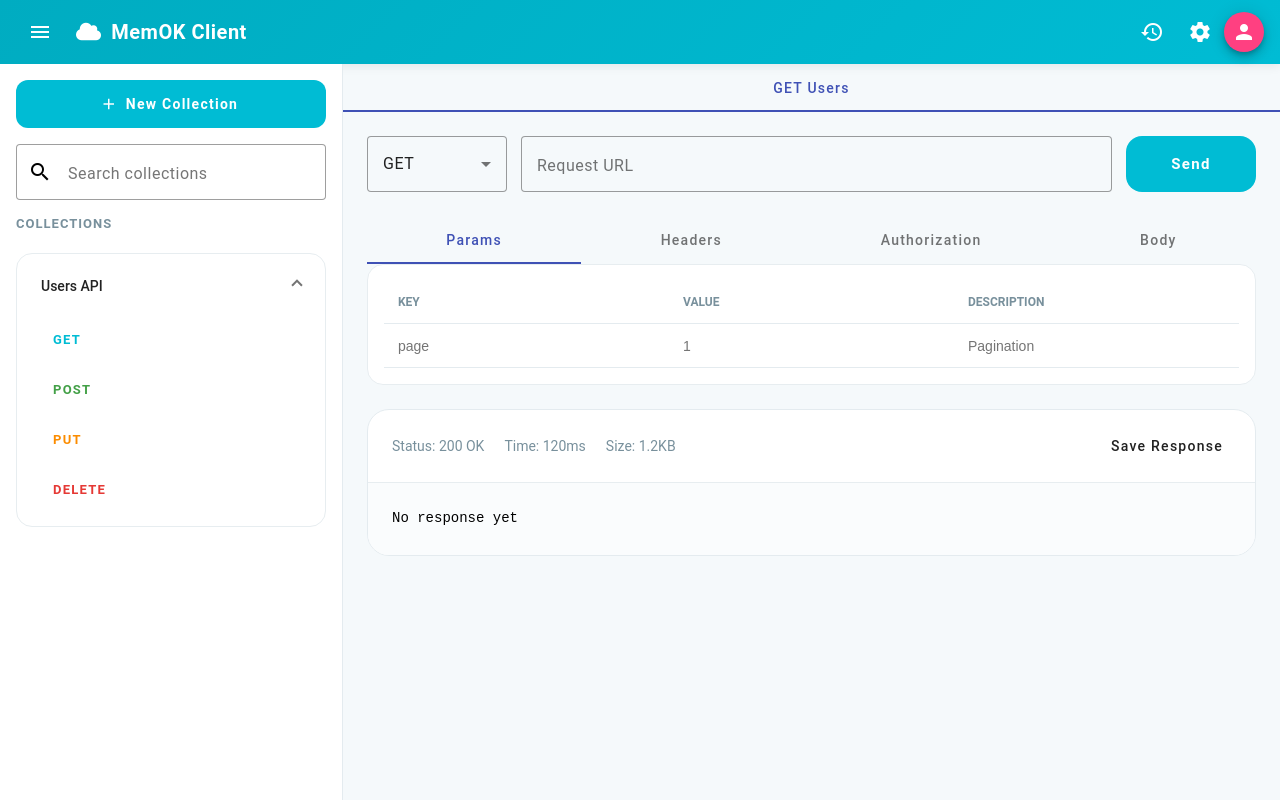
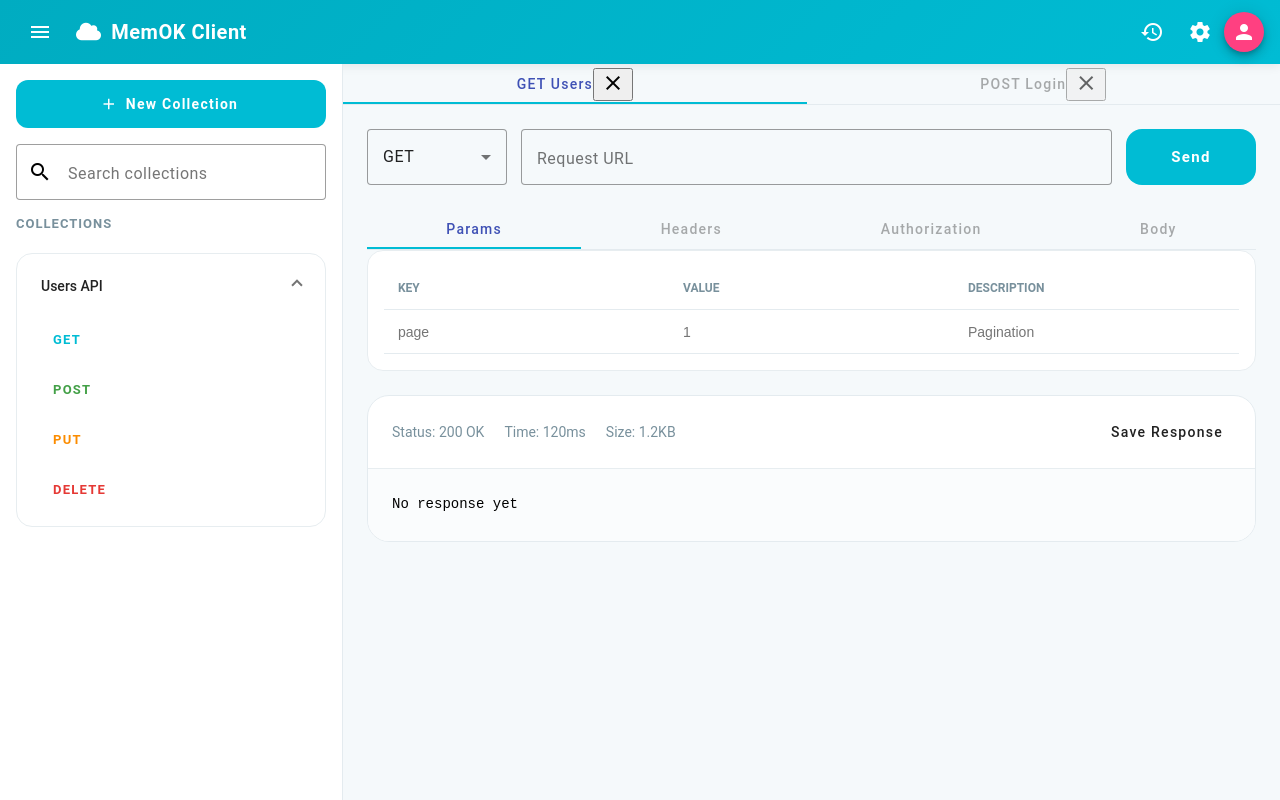
Before and after one commit to T800-M101/memOK, an Angular app: page / in a window 1280 px wide. Built offline with nearby package versions, Linux system fonts and the light colour scheme.

Commit message:
add tabs

```diff
--- a/src/app/features/workspace/components/config-tab/config-tabs.ts
+++ b/src/app/features/workspace/components/config-tab/config-tabs.ts
@@ -1,4 +1,4 @@
-import { Component } from '@angular/core';
+import { Component, input } from '@angular/core';
 import { MatTabsModule } from '@angular/material/tabs';
 import { MatFormFieldModule } from '@angular/material/form-field';
 import { MatInputModule } from '@angular/material/input';
@@ -15,4 +15,6 @@ import { FormsModule } from '@angular/forms';
   templateUrl: './config-tabs.html',
   styleUrl: './config-tabs.css',
 })
-export class ConfigTabs {}
+export class ConfigTabs {
+  requestData = input<any>();
+}
--- a/src/app/features/workspace/components/request-bar/request-bar.ts
+++ b/src/app/features/workspace/components/request-bar/request-bar.ts
@@ -1,4 +1,4 @@
-import { Component } from '@angular/core';
+import { Component, input } from '@angular/core';
 import { MatFormFieldModule } from '@angular/material/form-field';
 import { MatSelectModule } from '@angular/material/select';
 import { MatInputModule } from '@angular/material/input';
@@ -17,4 +17,6 @@ import { FormsModule } from '@angular/forms';
   templateUrl: './request-bar.html',
   styleUrl: './request-bar.css',
 })
-export class RequestBar {}
+export class RequestBar {
+  requestData = input<any>();
+}
--- a/src/app/features/workspace/components/response-section/response-section.ts
+++ b/src/app/features/workspace/components/response-section/response-section.ts
@@ -1,4 +1,4 @@
-import { Component } from '@angular/core';
+import { Component, input } from '@angular/core';
 import { MatButtonModule } from '@angular/material/button';
 
 @Component({
@@ -7,4 +7,6 @@ import { MatButtonModule } from '@angular/material/button';
   templateUrl: './response-section.html',
   styleUrl: './response-section.css',
 })
-export class ResponseSection {}
+export class ResponseSection {
+  requestData = input<any>();
+}
--- a/src/app/features/workspace/workspace.html
+++ b/src/app/features/workspace/workspace.html
@@ -1,11 +1,22 @@
 <main class="workspace">
-  <mat-tab-group>
-    <mat-tab label="GET Users">
+  <mat-tab-group [selectedIndex]="selectedTabIndex" (selectedIndexChange)="selectedTabIndex = $event" animationDuration="0ms">
+
+   @for (request of activeRequests; track request; let i = $index) {
+    <mat-tab>
+      <ng-template mat-tab-label>
+        {{ request.name }}
+        <button mat-icon-button (click)="closeTab(i)">
+          <mat-icon>close</mat-icon>
+        </button>
+      </ng-template>
+
       <div class="request-page">
-        <app-request-bar />
-        <app-config-tabs />
-        <app-response-section />
+        <app-request-bar [requestData]="request"></app-request-bar>
+        <app-config-tabs [requestData]="request"></app-config-tabs>
+        <app-response-section [requestData]="request"></app-response-section>
       </div>
     </mat-tab>
+  }
+
   </mat-tab-group>
 </main>
--- a/src/app/features/workspace/workspace.ts
+++ b/src/app/features/workspace/workspace.ts
@@ -1,3 +1,4 @@
+import { MatIconModule } from '@angular/material/icon';
 import { Component } from '@angular/core';
 import { MatTabsModule } from '@angular/material/tabs';
 import { RequestBar } from './components/request-bar/request-bar';
@@ -6,8 +7,21 @@ import { ResponseSection } from './components/response-section/response-section'
 
 @Component({
   selector: 'app-worksapce',
-  imports: [MatTabsModule, RequestBar, ConfigTabs, ResponseSection],
+  imports: [MatTabsModule, MatIconModule, RequestBar, ConfigTabs, ResponseSection],
   templateUrl: './workspace.html',
   styleUrl: './workspace.css',
 })
-export class Workspace {}
+export class Workspace {
+  activeRequests = [
+    { name: 'GET Users', method: 'GET', url: '' },
+    { name: 'POST Login', method: 'POST', url: '' }
+  ];
+
+  selectedTabIndex = 0;
+
+  closeTab(index: number) {
+    if (this.activeRequests.length > 1) {
+      this.activeRequests.splice(index, 1);
+    }
+  }
+}
--- a/src/styles.css
+++ b/src/styles.css
@@ -37,4 +37,64 @@ body {
   background: #f5f9fb;
 }
 
+
+/* Fuerza el estilo a nivel global */
+.mat-mdc-tab-header {
+  border-bottom: 1px solid var(--border-color) !important;
+}
+
+.mat-mdc-tab {
+  min-width: auto !important;
+  padding: 0 16px !important;
+  opacity: 0.6;
+}
+
+.mat-mdc-tab.mdc-tab--active {
+  opacity: 1 !important;
+  color: var(--primary-color) !important;
+}
+
+.mdc-tab-indicator__content--underline {
+  border-top-color: var(--primary-color) !important;
+  border-top-width: 2px !important;
+}
+
+.mat-mdc-tab-group .mat-mdc-tab-label-container .mat-mdc-tab.mdc-tab--active {
+    color: var(--primary-color) !important;
+}
+
+/* 1. Shrink the tabs and make them look like the screenshot */
+.mat-mdc-tab-header {
+  min-height: 40px !important;
+}
+
+.mat-mdc-tab {
+  height: 40px !important;
+  min-width: 60px !important;
+  padding: 0 10px !important;
+}
+
+.mdc-tab__content {
+  padding: 0 !important;
+}
+
+/* 2. Fix the close button layout */
+.mat-icon-button {
+  width: 20px !important;
+  height: 20px !important;
+  margin-left: 6px !important;
+
+  .mat-icon {
+    font-size: 14px !important;
+    width: 14px !important;
+    height: 14px !important;
+    display: flex;
+    align-items: center;
+    justify-content: center;
+  }
+}
+
+
+
+
 /* You can add global styles to this file, and also import other style files */
```
Also changed, not shown: src/app/features/workspace/workspace.css (line endings or trailing spaces).
